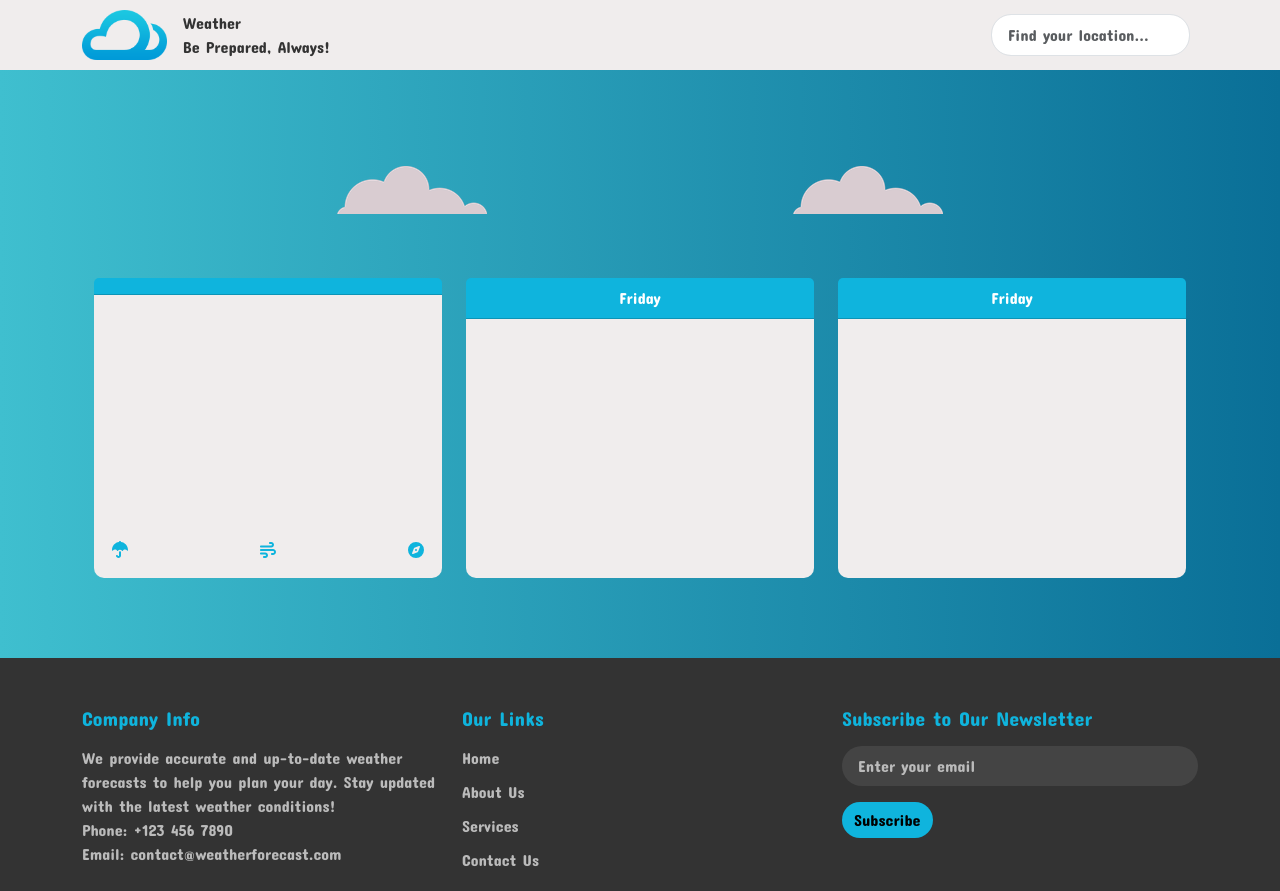
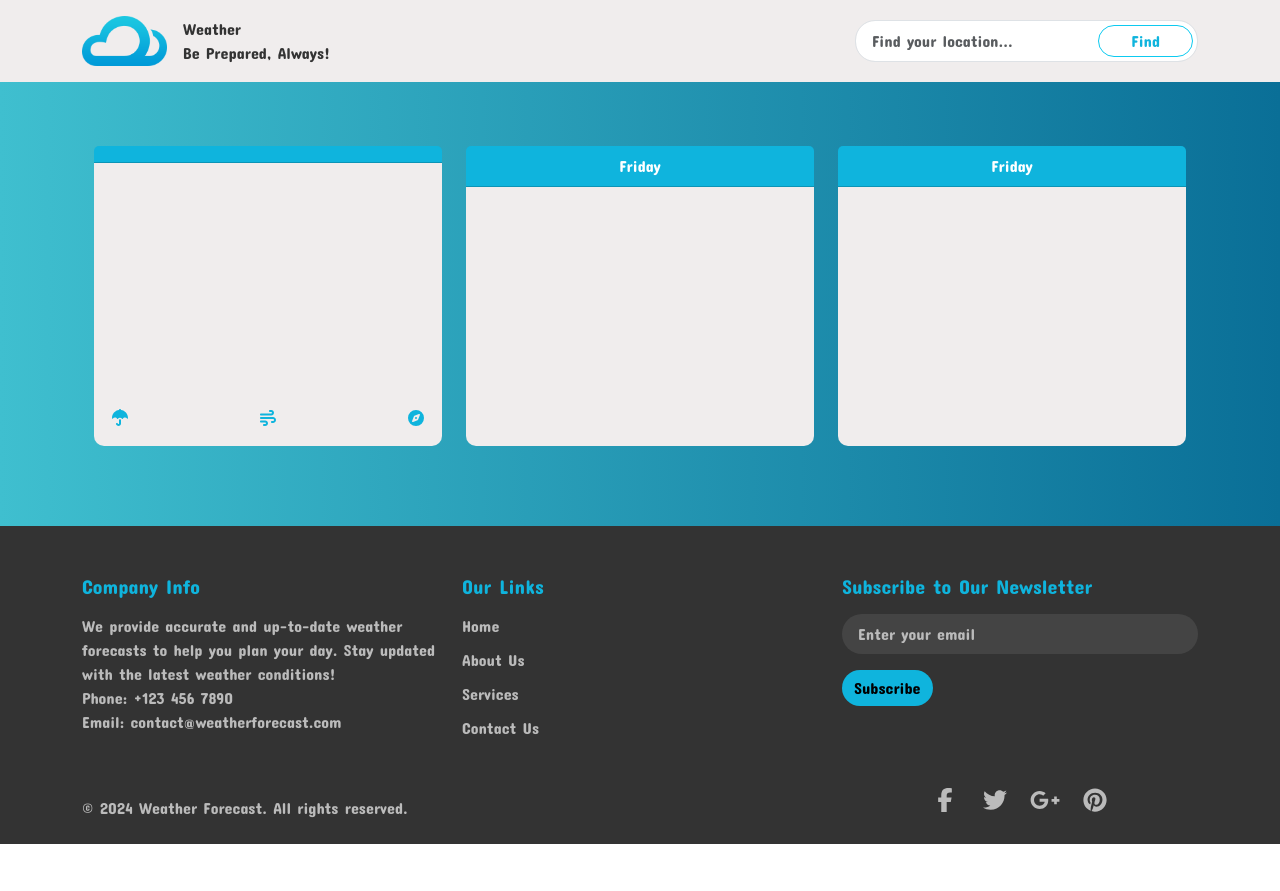
Before and after one commit to aliayman12/weather_forecast-app, a plain HTML site: page index.html in a window 1280 px wide. Shown: the top 891 px of the page. After the commit the page ends 844 px from the top, so only its background shows below. Drawn offline with Linux system fonts and the light colour scheme; no server answers; a web font is replaced by a local one.

Commit message:
button style changed

```diff
--- a/index.html
+++ b/index.html
@@ -21,7 +21,7 @@
     />
   </head>
   <body>
-    <nav class="navbar navbar-expand-lg">
+    <nav class="navbar navbar-expand-lg py-3">
       <div class="container">
         <div class="d-flex">
           <div>
@@ -51,14 +51,18 @@
         </button>
         <div class="collapse navbar-collapse" id="navbarSupportedContent">
           <div class="navbar-nav ms-auto mb-2 mb-lg-0">
-            <form class="d-flex mt-lg-0 mt-3" role="search">
+            <form class="d-flex mt-lg-0 mt-3 position-relative" role="search">
               <input
                 id="searchInput"
-                class="form-control me-2"
+                class="form-control w-100"
                 type="search"
+                aria-label="Search"
                 placeholder="Find your location..."
-                aria-label="Search"
               />
+
+              <button id="searchBtn" class="btn btn-outline-info" type="button">
+                Find
+              </button>
             </form>
           </div>
         </div>
@@ -68,10 +72,6 @@
     <header
       class="d-flex justify-content-center align-items-center flex-column py-5"
     >
-      <div class="image-container py-5 d-flex justify-content-evenly w-100">
-        <img src="images/cloud.png" alt="" />
-        <img src="images/cloud (1).png" alt="" />
-      </div>
       <div class="row container my-3">
         <div class="col-md-4">
           <div class="card mb-3" style="max-width: 25rem; height: 300px">
--- a/js/index.js
+++ b/js/index.js
@@ -1,6 +1,6 @@
 var searchInput = document.getElementById("searchInput");
 
-
+var searchBtn = document.getElementById("searchBtn");
 
 let todayName = document.getElementById("todayName");
 let todayDateNum = document.getElementById("todayDateNum");
@@ -14,17 +14,11 @@ let humidity = document.getElementById("humidity");
 let wind = document.getElementById("wind");
 let windDirection = document.getElementById("windDirection");
 
-
-
-
 let nextDay = document.getElementsByClassName("nextDay");
 let nextDayCondImage = document.getElementsByClassName("nextDayCondImage");
 let maxTemp = document.getElementsByClassName("maxTemp");
 let minTemp = document.getElementsByClassName("minTemp");
 let NextDayCond = document.getElementsByClassName("NextDayCond");
-
-
-
 
 async function getWeatherData(cityName) {
   let weatherRes = await fetch(
@@ -33,10 +27,6 @@ async function getWeatherData(cityName) {
   let data = await weatherRes.json();
   return data;
 }
-
-
-
-
 
 function displayTodayData(data) {
   let date = new Date();
@@ -52,9 +42,6 @@ function displayTodayData(data) {
   wind.innerHTML = data.current.wind_kph + "km/h";
   windDirection.innerHTML = data.current.wind_dir;
 }
-
-
-
 
 function displayNextDays(data) {
   for (let index = 0; index < data.forecast.forecastday.length; index++) {
@@ -77,9 +64,6 @@ function displayNextDays(data) {
   }
 }
 
-
-
-
 async function startApp(city = "cairo") {
   let weatherData = await getWeatherData(city);
 
@@ -89,8 +73,6 @@ async function startApp(city = "cairo") {
 
 startApp();
 
-
-
-searchInput.addEventListener("keyup", function () {
+searchBtn.addEventListener("click", function () {
   startApp(searchInput.value);
 });
--- a/styles/style.css
+++ b/styles/style.css
@@ -13,7 +13,6 @@ html,body {
 
 .navbar{
   background-color: #f0eded;
-  padding: 10px 0px;
 }
 
 .navbar-toggler:focus {
@@ -24,6 +23,7 @@ html,body {
 #searchInput {
   border-radius: 20px;
   padding: 0.5rem 1rem;
+  padding-right: 10rem;
   color: #333;
 }
 
@@ -31,6 +31,21 @@ html,body {
   outline: none;
   box-shadow: none;
   border-color: var(--mainColor);
+}
+
+.btn-outline-info {
+  color: var(--mainColor);
+  border-radius: 20px;
+  padding: 0.2rem 2rem;
+  position: absolute;
+  top: 5px;
+  right: 5px;
+  bottom: 5px;
+}
+
+.btn-outline-info:hover {
+  background-color: var(--mainColor);
+  color: #fff;
 }
 
 .navbar-brand img.logo-img {
@@ -162,21 +177,3 @@ footer .social-links a:hover {
     margin-top: 15px;
   }
 }
-
-@keyframes moveLeftToRight {
-  0% { transform: translateX(-10px); }
-  100% { transform: translateX(10px); }
-}
-
-@keyframes moveRightToLeft {
-  0% { transform: translateX(10px); }
-  100% { transform: translateX(-10px); }
-}
-
-.image-container img:first-child {
-  animation: moveLeftToRight 5s ease-in-out infinite alternate;
-}
-
-.image-container img:last-child {
-  animation: moveRightToLeft 5s ease-in-out infinite alternate;
-}
```
